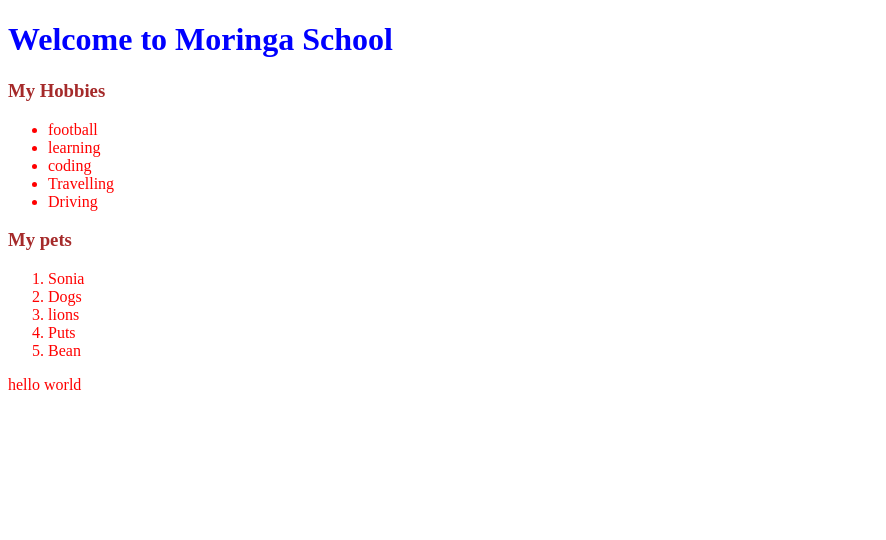
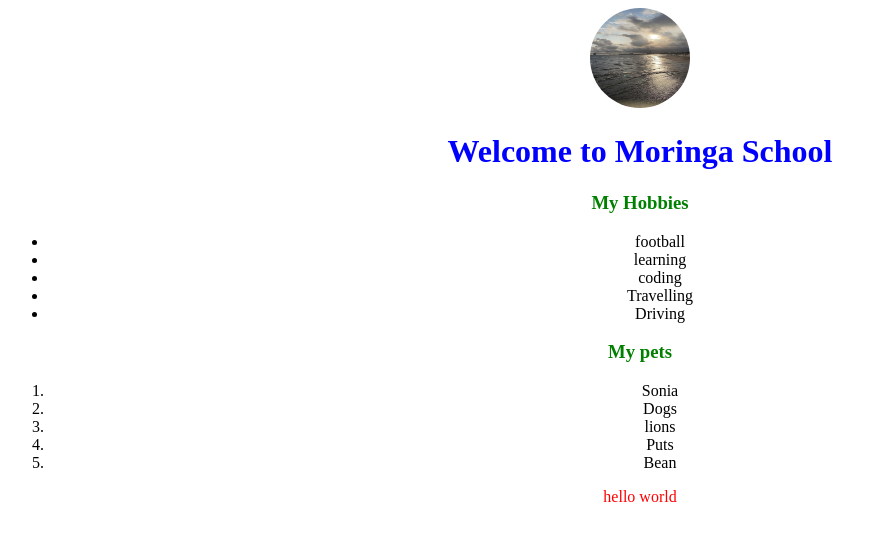
Before and after one commit to MaginaBrian/example, a plain HTML site: page index.html in a window 1280 px wide. Shown: the whole page, without its empty margins (0-886 px from the left). Drawn offline with Linux system fonts and the light colour scheme.

Commit message:
added new changes

```diff
--- a/css/style.css
+++ b/css/style.css
@@ -1,9 +1,21 @@
 *{
     color : red;
+    text-align: center;
 }
 h1{
     color :blue;
 }
 h3{
-    color :brown;
+    color :green;
 }
+
+img{
+    height :100px;
+    width : 100px;
+    border-radius: 50%;
+}
+ul>li,ol>li{
+
+    color : black ;
+
+}
--- a/index.html
+++ b/index.html
@@ -7,6 +7,9 @@
     <link rel="stylesheet" href="css/style.css">
 </head>
 <body>
+    <div>
+        <img src="images/Pasted image.png" alt="Magina">
+    </div>
     <h1> Welcome to Moringa School</h1>
     <h3> My Hobbies</h3>
     <ul>
```
Also changed, not shown: images/Pasted image.png (added).
